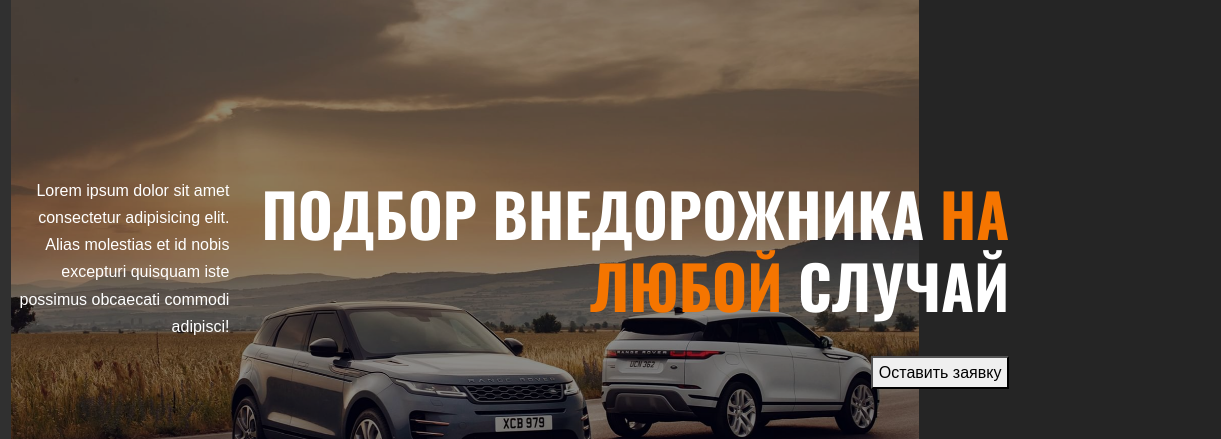
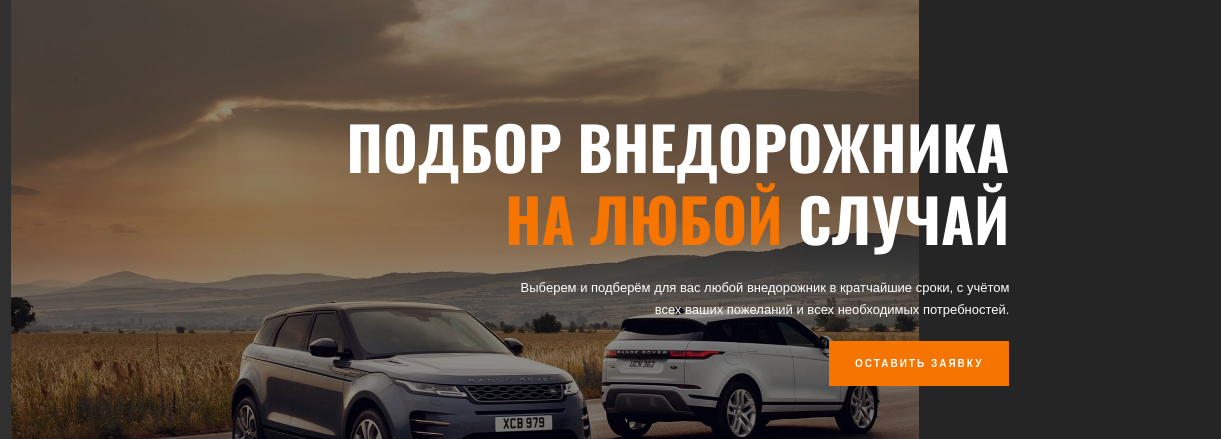
Before and after one commit to Movetonjkee/cool-slider, a website: page app/index.html in a window 1280 px wide. Shown: the part 152-591 px from the top of the page, 59-1280 px from the left. Drawn offline with nearby package versions, Linux system fonts and the light colour scheme; files that its build step writes are made by us from their sources.

Commit message:
slider-text

```diff
--- a/app/index.html
+++ b/app/index.html
@@ -47,8 +47,22 @@
                     <div class="swiper-slide slider-text__slide ">
                         <div class="slider-text__content">
                             <h2 class="slider-text__heading">Подбор внедорожника <span>на любой</span> случай</h2>
-                            <p class="slider-text__desc">Lorem ipsum dolor sit amet consectetur adipisicing elit. Alias molestias et id nobis excepturi quisquam iste possimus obcaecati commodi adipisci!</p>
-                            <button class="button button_slider">Оставить заявку</button>
+                            <p class="slider-text__desc">Выберем и подберём для вас любой внедорожник в кратчайшие сроки, с учётом всех ваших пожеланий и всех необходимых потребностей.</p>
+                            <button class="button slider-text__button"><span>Оставить заявку</span></button>
+                        </div>
+                    </div>
+                    <div class="swiper-slide slider-text__slide ">
+                        <div class="slider-text__content">
+                            <h2 class="slider-text__heading">Подбор внедорожника <span>на любой</span> случай</h2>
+                            <p class="slider-text__desc">Выберем и подберём для вас любой внедорожник в кратчайшие сроки, с учётом всех ваших пожеланий и всех необходимых потребностей.</p>
+                            <button class="button slider-text__button"><span>Оставить заявку</span></button>
+                        </div>
+                    </div>
+                    <div class="swiper-slide slider-text__slide ">
+                        <div class="slider-text__content">
+                            <h2 class="slider-text__heading">Подбор внедорожника <span>на любой</span> случай</h2>
+                            <p class="slider-text__desc">Выберем и подберём для вас любой внедорожник в кратчайшие сроки, с учётом всех ваших пожеланий и всех необходимых потребностей.</p>
+                            <button class="button slider-text__button"><span>Оставить заявку</span></button>
                         </div>
                     </div>
                 </div>
--- /dev/null
+++ b/app/styles/sass/blocks/button.scss
@@ -0,0 +1,31 @@
+.button {
+    display: inline-block;
+    background-color: $accent;
+    color: #fff;
+    font-size: 10px;
+    letter-spacing: 2px;
+    text-transform: uppercase;
+    border: none;
+    position: relative;
+    padding: 14px 26px;
+    font-weight: 800;
+    &::before {
+        content: '';
+        position: absolute;
+        width: 0%;
+        height: 100%;
+        background-color: $dark;
+        top: 0;
+        left: 0;
+        transition: width .5s ease-out;
+    }
+    &:hover, &:focus {
+        &::before {
+            width: 100%;
+        }
+    }
+    span {
+        position: relative;
+        z-index: 2;
+    }
+}
--- a/app/styles/sass/blocks/home-header.scss
+++ b/app/styles/sass/blocks/home-header.scss
@@ -281,7 +281,7 @@ body, html {
     position: absolute;
     z-index: 3;
     width: 100%;
-    height: 100%;
+    height: calc(100% - #{$size});
 }
 .slider-text__slide {
     display: flex;
@@ -292,6 +292,9 @@ body, html {
 .slider-text__content {
     text-align: right;
     padding-right: 22%;
+    display: flex;
+    flex-direction: column;
+    align-items: flex-end;
 }
 .slider-text__heading {
     text-transform: uppercase;
@@ -302,11 +305,19 @@ body, html {
     float: right;
     span {
         color: $accent;
+        white-space: nowrap;
     }
 }
 .slider-text__desc {
+    float: right;
+    max-width: 500px;
+    font-size: 13px;
+    font-weight: 500;
+    margin-top: 15px;
+    margin-bottom: 20px;
 }
-.button {
+
+.slider-text__button {
+    float: right;
+    clear: both;
 }
-.button_slider {
-}
```
Also changed, not shown: app/css/main.min.css.
